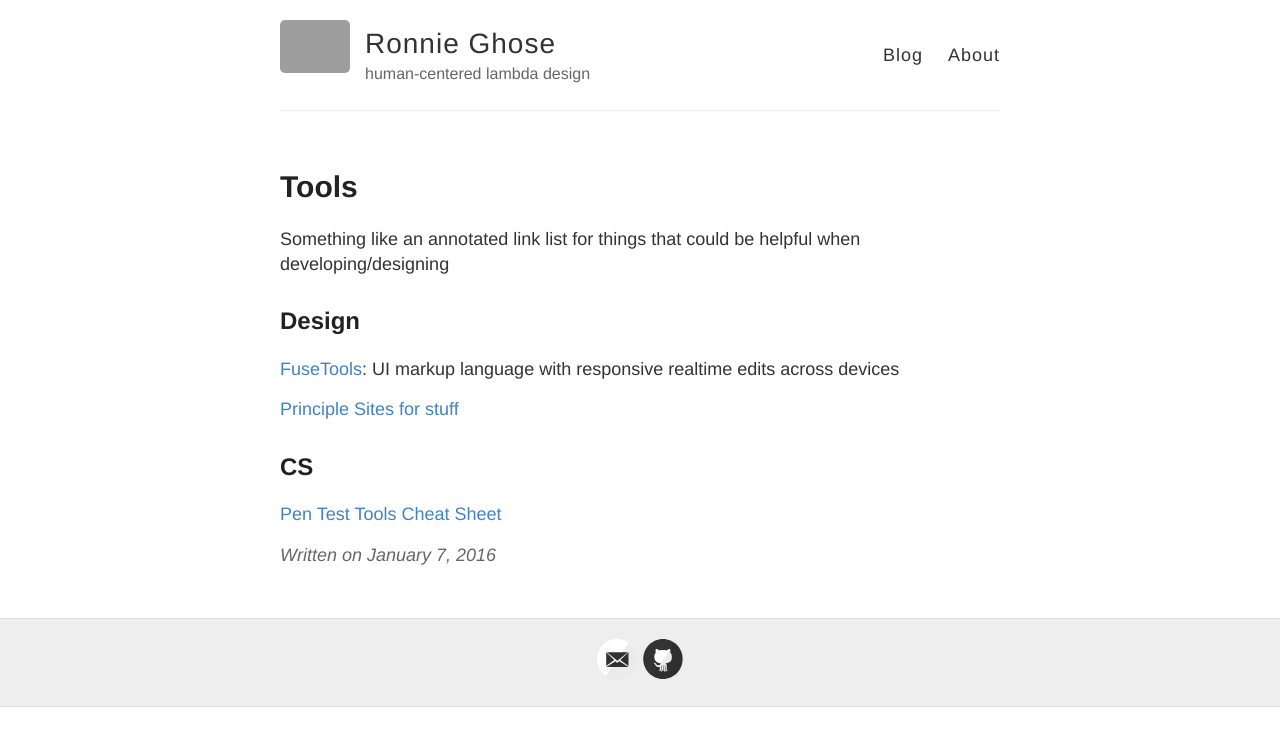
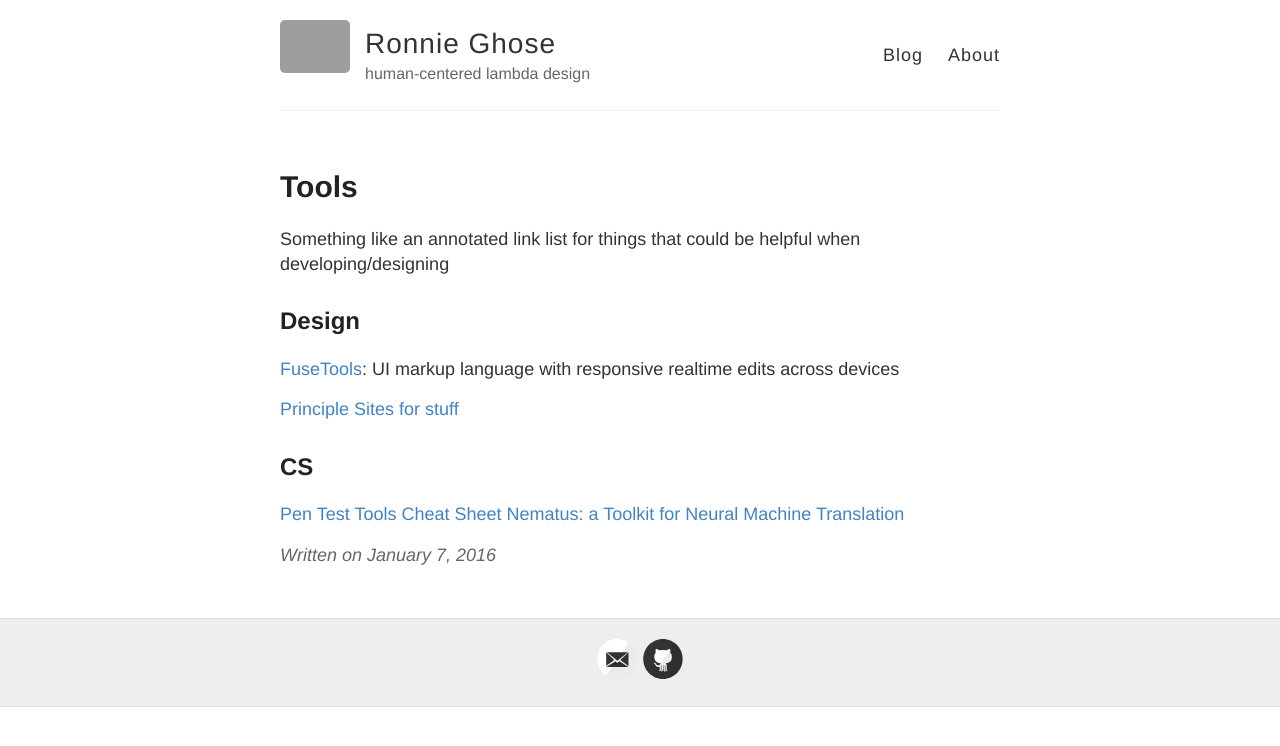
Before and after one commit to RONNCC/ronncc.github, a Jekyll site: the page built from _posts/2016-1-7-Cool Tools.md, in a window 1280 px wide. Shown: the top 746 px of the page. Built offline with Jekyll 4.4.1, drawn with Linux system fonts in a browser that asks for light colours; comment, search, counter and statistics services are not loaded; grey boxes are pictures that could not be loaded.

Commit message:
Updated 2016-1-7-Cool Tools.md

```diff
--- a/_posts/2016-1-7-Cool Tools.md
+++ b/_posts/2016-1-7-Cool Tools.md
@@ -22,3 +22,4 @@ Something like an annotated link list for things that could be helpful when deve
 
 ## CS
 [Pen Test Tools Cheat Sheet](https://highon.coffee/blog/penetration-testing-tools-cheat-sheet/)
+[Nematus: a Toolkit for Neural Machine Translation](https://arxiv.org/pdf/1703.04357.pdf)
```
